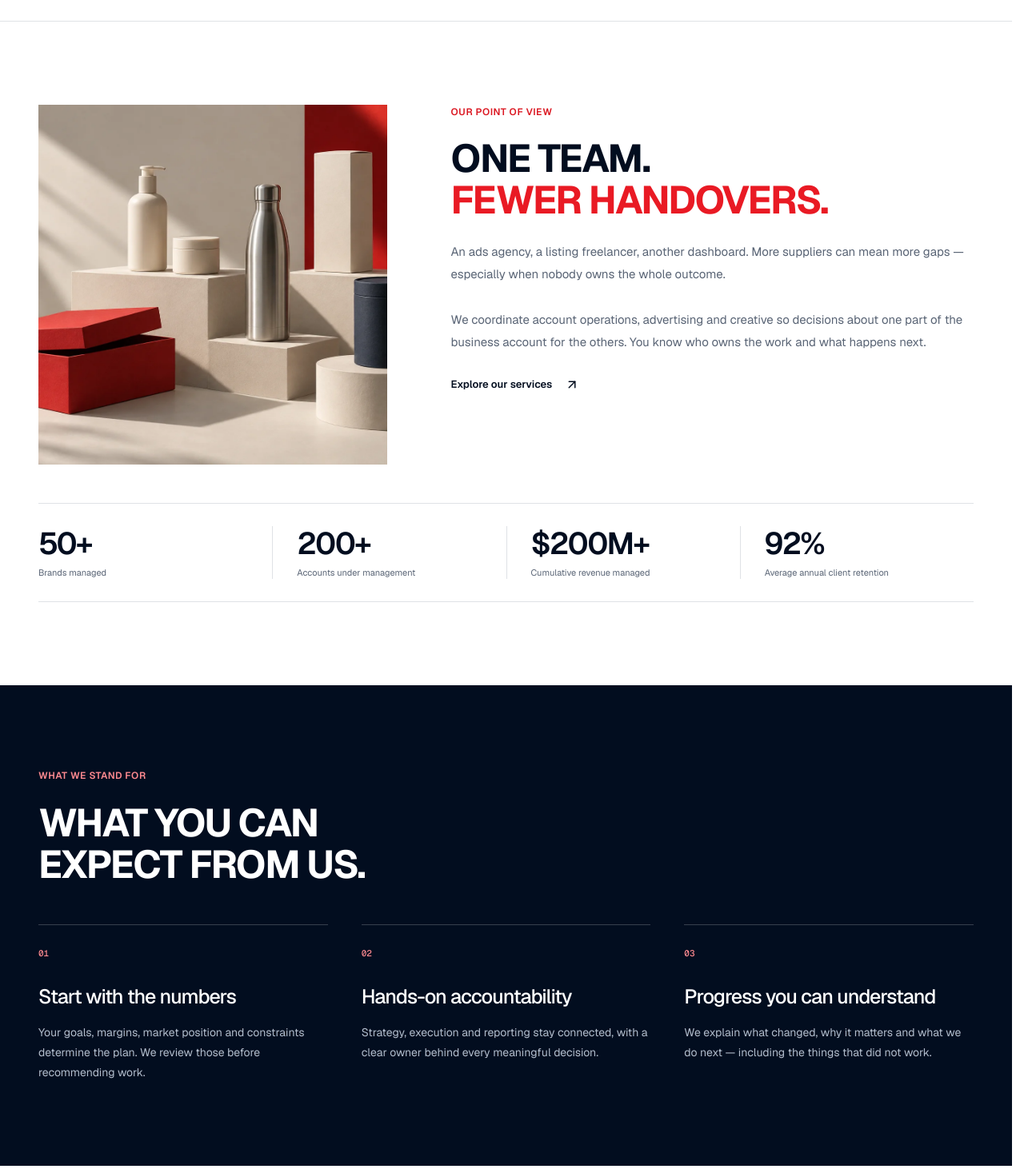
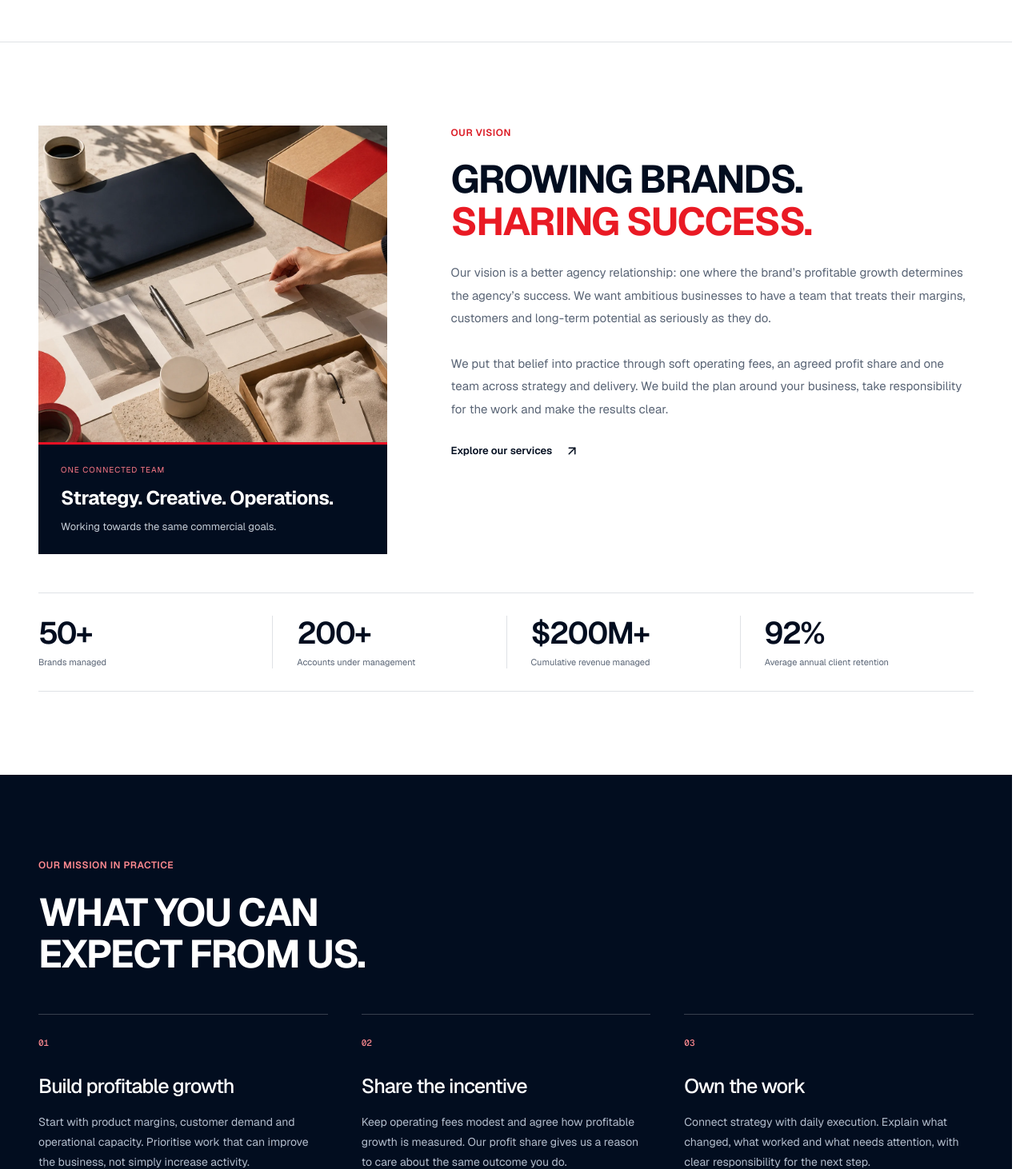
Before and after one commit to arslanshoukattt-debug/go-massive-web, a Next.js app: page /about in a window 1280 px wide. Shown: the part 328-1790 px from the top of the page at 80% size. Built offline with nearby package versions, Linux system fonts and the light colour scheme.

Commit message:
Clarify company vision and refresh About page visual

```diff
--- a/src/app/about/page.tsx
+++ b/src/app/about/page.tsx
@@ -31,34 +31,30 @@ export default function AboutPage() {
               <span>OUR RESPONSIBILITY.</span>
             </>
           }
-          description="We manage Amazon accounts, advertising and ecommerce stores for brands and manufacturers. Our fees combine day-to-day operating support with a share of profitable growth."
+          description="Go Massive is an ecommerce growth agency for brands and manufacturers. We bring marketplace operations, advertising and creative together, with soft operating fees and profit share that ties our success to yours."
         />
         <section className="section">
           <div className="container service-detail-grid">
-            <div className="about-image">
+            <div className="about-work-visual"><div className="about-work-photo">
               <Image
-                src="/images/commerce-editorial.webp"
-                alt="Conceptual ecommerce products arranged as a connected collection"
+                src="/images/commerce-operations.webp"
+                alt="Illustration of hands-on ecommerce planning with product packaging, creative materials and a laptop"
                 fill
                 sizes="(max-width: 850px) 100vw, 45vw"
               />
-            </div>
+            </div><div className="about-work-caption"><span>ONE CONNECTED TEAM</span><strong>Strategy. Creative. Operations.</strong><p>Working towards the same commercial goals.</p></div></div>
             <div className="service-description">
-              <p className="eyebrow">Our point of view</p>
+              <p className="eyebrow">Our vision</p>
               <h2 className="display-heading">
-                ONE TEAM.
+                GROWING BRANDS.
                 <br />
-                <span>FEWER HANDOVERS.</span>
+                <span>SHARING SUCCESS.</span>
               </h2>
               <p>
-                An ads agency, a listing freelancer, another dashboard. More
-                suppliers can mean more gaps — especially when nobody owns the
-                whole outcome.
+                Our vision is a better agency relationship: one where the brand’s profitable growth determines the agency’s success. We want ambitious businesses to have a team that treats their margins, customers and long-term potential as seriously as they do.
               </p>
               <p className="large-copy">
-                We coordinate account operations, advertising and creative so
-                decisions about one part of the business account for the others.
-                You know who owns the work and what happens next.
+                We put that belief into practice through soft operating fees, an agreed profit share and one team across strategy and delivery. We build the plan around your business, take responsibility for the work and make the results clear.
               </p>
               <Link href="/services" className="quiet-link">
                 Explore our services <ArrowUpRight size={18} />
@@ -72,7 +68,7 @@ export default function AboutPage() {
         <section className="section section-navy">
           <div className="container">
             <SectionHeading
-              label="What we stand for"
+              label="Our mission in practice"
               title={
                 <>
                   WHAT YOU CAN
@@ -85,18 +81,18 @@ export default function AboutPage() {
               {[
                 [
                   "01",
-                  "Start with the numbers",
-                  "Your goals, margins, market position and constraints determine the plan. We review those before recommending work.",
+                  "Build profitable growth",
+                  "Start with product margins, customer demand and operational capacity. Prioritise work that can improve the business, not simply increase activity.",
                 ],
                 [
                   "02",
-                  "Hands-on accountability",
-                  "Strategy, execution and reporting stay connected, with a clear owner behind every meaningful decision.",
+                  "Share the incentive",
+                  "Keep operating fees modest and agree how profitable growth is measured. Our profit share gives us a reason to care about the same outcome you do.",
                 ],
                 [
                   "03",
-                  "Progress you can understand",
-                  "We explain what changed, why it matters and what we do next — including the things that did not work.",
+                  "Own the work",
+                  "Connect strategy with daily execution. Explain what changed, what worked and what needs attention, with clear responsibility for the next step.",
                 ],
               ].map(([n, title, copy]) => (
                 <article key={n}>
--- a/src/app/redesign.css
+++ b/src/app/redesign.css
@@ -3607,3 +3607,14 @@ html {
 .marketplace-mark--temu img { width:88px; }
 .marketplace-mark img { max-width:100%; }
 }
+
+
+/* About: commerce work and an explicit company vision. */
+.about-work-visual { min-width:0; background:#020d1f; color:white; }
+.about-work-photo { position:relative; aspect-ratio:1.1; overflow:hidden; }
+.about-work-photo img { object-fit:cover; object-position:58% center; }
+.about-work-caption { padding:24px 28px; border-top:3px solid #ed1024; }
+.about-work-caption > span { display:block; color:#ff7b88; font-size:10px; letter-spacing:.1em; margin-bottom:10px; }
+.about-work-caption strong { font-size:clamp(18px,2vw,24px); font-weight:650; letter-spacing:-.025em; }
+.about-work-caption p { margin:8px 0 0; color:#c5ccd6; font-size:13px; line-height:1.5; }
+@media(max-width:600px) { .about-work-photo { aspect-ratio:1.3; } .about-work-caption { padding:20px; } }
```
